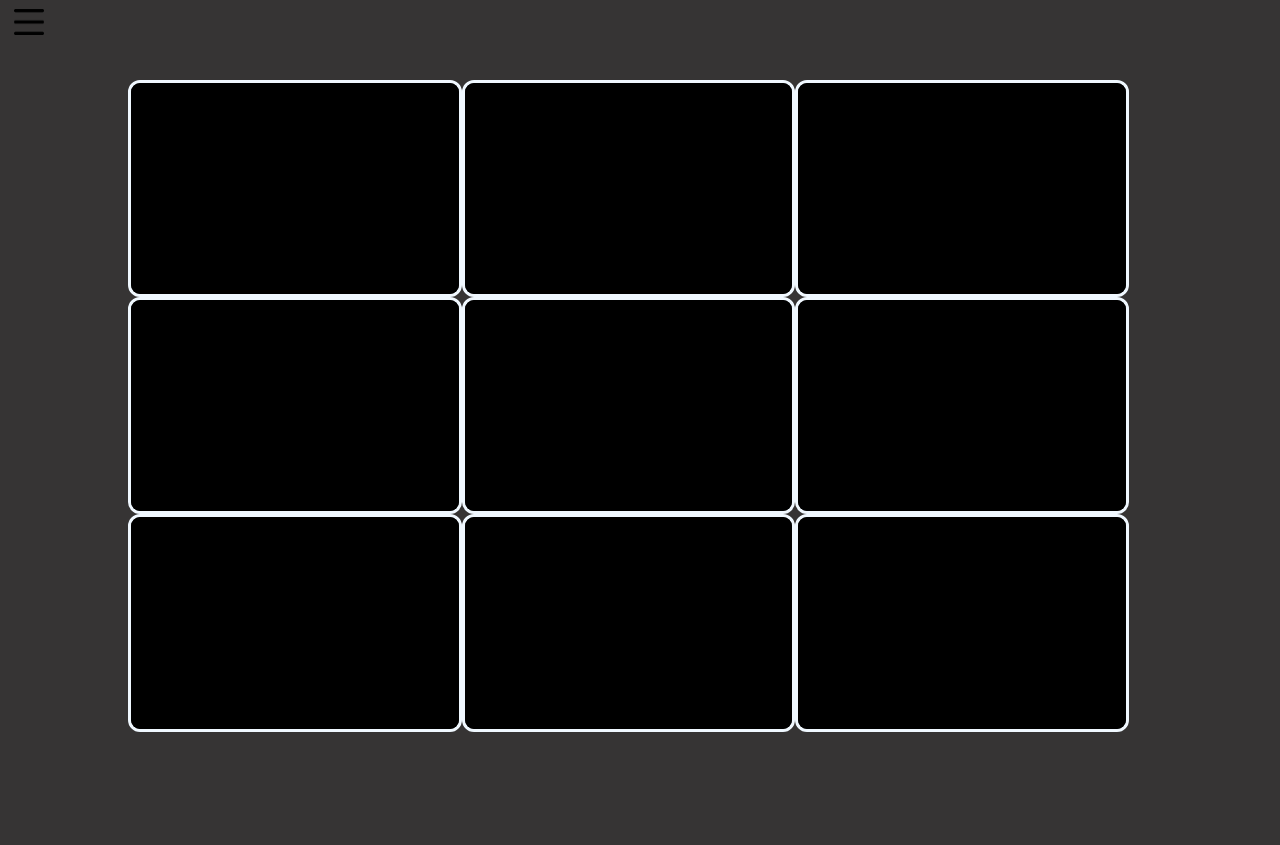
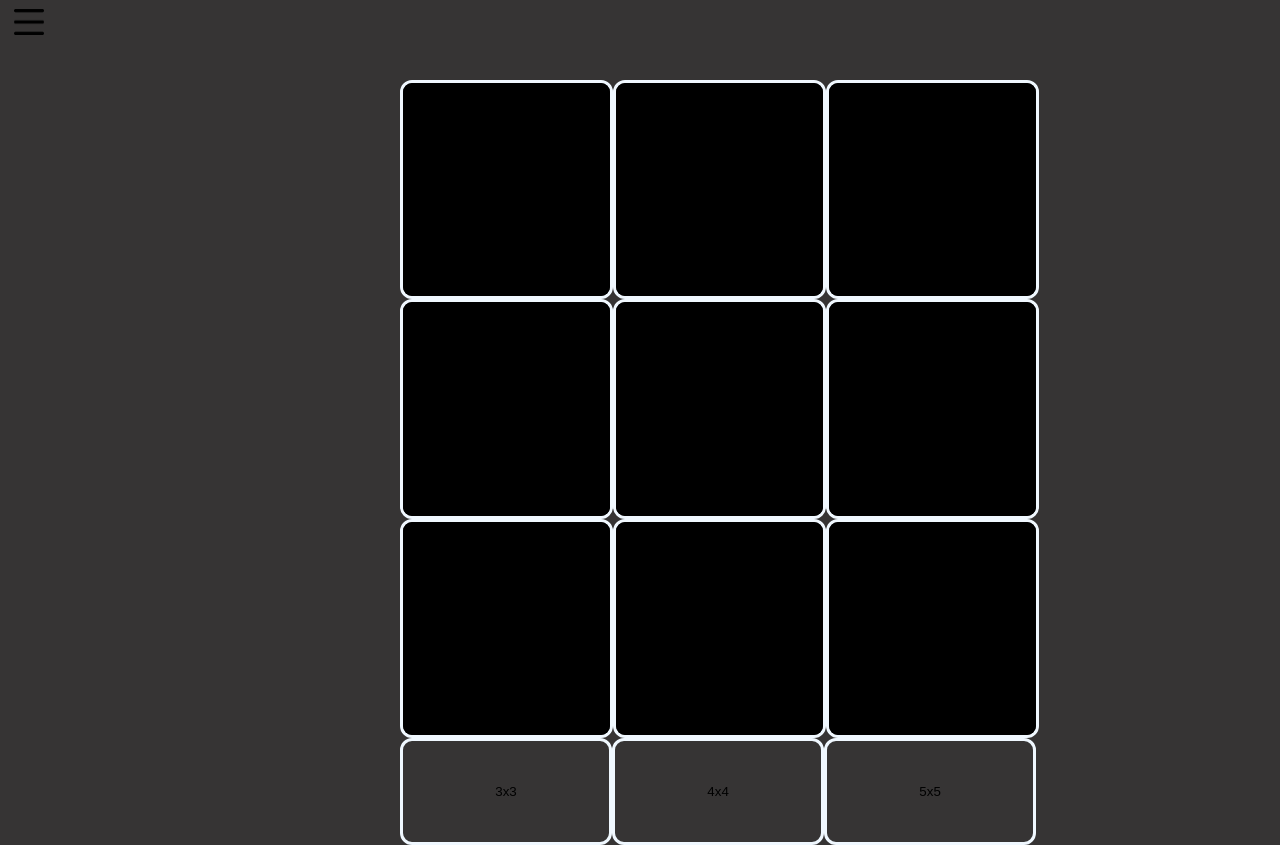
Before and after one commit to gwionrob/img-compression-visualiser, a React (Create React App) app: page /k-means in a window 1280 px wide. Before the commit the page ends 800 px from the top, so only its background shows below. Built offline with nearby package versions, Linux system fonts and the light colour scheme.

Commit message:
added X by X buttons that set the amount of pixels on screen. noOfPixels set via useState() hook.

```diff
--- a/src/components/App.js
+++ b/src/components/App.js
@@ -32,7 +32,7 @@ const App = () => {
 
     return (
         <div className="app">
-            <button onClick={openSideNav}>
+            <button onClick={openSideNav} className="sidenav-open">
                 <img src={sideImg} alt="side bar button icon" />
             </button>
             <SideNav width={wid} closeNav={closeSideNav} />
--- a/src/components/SideNav.js
+++ b/src/components/SideNav.js
@@ -3,7 +3,9 @@ import { Link } from "react-router-dom";
 const SideNav = (props) => {
     return (
         <div className="sideNav" style={{ width: props.width }}>
-            <button onClick={props.closeNav}>X</button>
+            <button onClick={props.closeNav} className="sidenav-close">
+                X
+            </button>
             <Link to="/" onClick={props.closeNav}>
                 Home
             </Link>
--- a/src/components/pages/KMeans.js
+++ b/src/components/pages/KMeans.js
@@ -1,17 +1,57 @@
+import { useState } from "react";
 import Pixel from "./Pixel";
 
-const KMeans = (props) => {
+const KMeans = () => {
+    const [noOfPixels, setNoOfPixels] = useState(9);
+
+    const xByX = (x) => {
+        setNoOfPixels(x * x);
+    };
+
+    const pixels = [];
+
+    for (let i = 0; i < noOfPixels; i++) {
+        pixels.push(
+            <Pixel height={100 / Math.sqrt(noOfPixels)} id={i} key={i} />,
+        );
+    }
+
     return (
         <div className="portrait">
-            <Pixel />
-            <Pixel />
-            <Pixel />
-            <Pixel />
-            <Pixel />
-            <Pixel />
-            <Pixel />
-            <Pixel />
-            <Pixel />
+            {pixels}
+            <button
+                onClick={() => {
+                    xByX(3);
+                }}
+                style={{
+                    height: (50 / 3).toString() + "%",
+                    width: (100 / 3 - 0.2).toString() + "%",
+                }}
+            >
+                3x3
+            </button>
+            <button
+                onClick={() => {
+                    xByX(4);
+                }}
+                style={{
+                    height: (50 / 3).toString() + "%",
+                    width: (100 / 3 - 0.2).toString() + "%",
+                }}
+            >
+                4x4
+            </button>
+            <button
+                onClick={() => {
+                    xByX(5);
+                }}
+                style={{
+                    height: (50 / 3).toString() + "%",
+                    width: (100 / 3 - 0.2).toString() + "%",
+                }}
+            >
+                5x5
+            </button>
         </div>
     );
 };
--- a/src/components/pages/Pixel.js
+++ b/src/components/pages/Pixel.js
@@ -1,7 +1,7 @@
 import { useState } from "react";
 import { HexColorPicker } from "react-colorful";
 
-const Pixel = () => {
+const Pixel = (props) => {
     const [displayColPick, setDisplayColPick] = useState(false);
     const [color, setColor] = useState("#000000");
 
@@ -21,7 +21,13 @@ const Pixel = () => {
         setDisplayColPick(false);
     };
     return (
-        <div className="pixel-container">
+        <div
+            className="pixel-container"
+            style={{
+                height: props.height.toString() + "%",
+                width: (props.height - 1).toString() + "%",
+            }}
+        >
             <div
                 className="pixel"
                 style={{
--- a/src/styles/App.css
+++ b/src/styles/App.css
@@ -43,10 +43,19 @@ title::first-letter {
     display: flex;
     flex-wrap: wrap;
     position: absolute;
-    top: 10%;
-    left: 10%;
-    height: 80%;
-    width: 80%;
+    top: 10vh;
+    left: 50vh;
+    height: 80vh;
+    width: 80vh;
+}
+
+.portrait button {
+    background-color: transparent;
+    cursor: pointer;
+    border: 3px;
+    border-color: aliceblue;
+    border-style: solid;
+    border-radius: 12px;
 }
 
 .pixel-container {
@@ -56,8 +65,6 @@ title::first-letter {
     border-style: solid;
     border-radius: 12px;
     overflow: hidden;
-    height: 33%;
-    width: 32%;
 }
 
 .pixel {
@@ -73,7 +80,13 @@ title::first-letter {
     width: 90%!important;
 }
 
-button{
+.sidenav-open {
+    background-color: transparent;
+    border: none;
+    cursor: pointer;
+}
+
+.sidenav-close {
     background-color: transparent;
     border: none;
     cursor: pointer;
```
